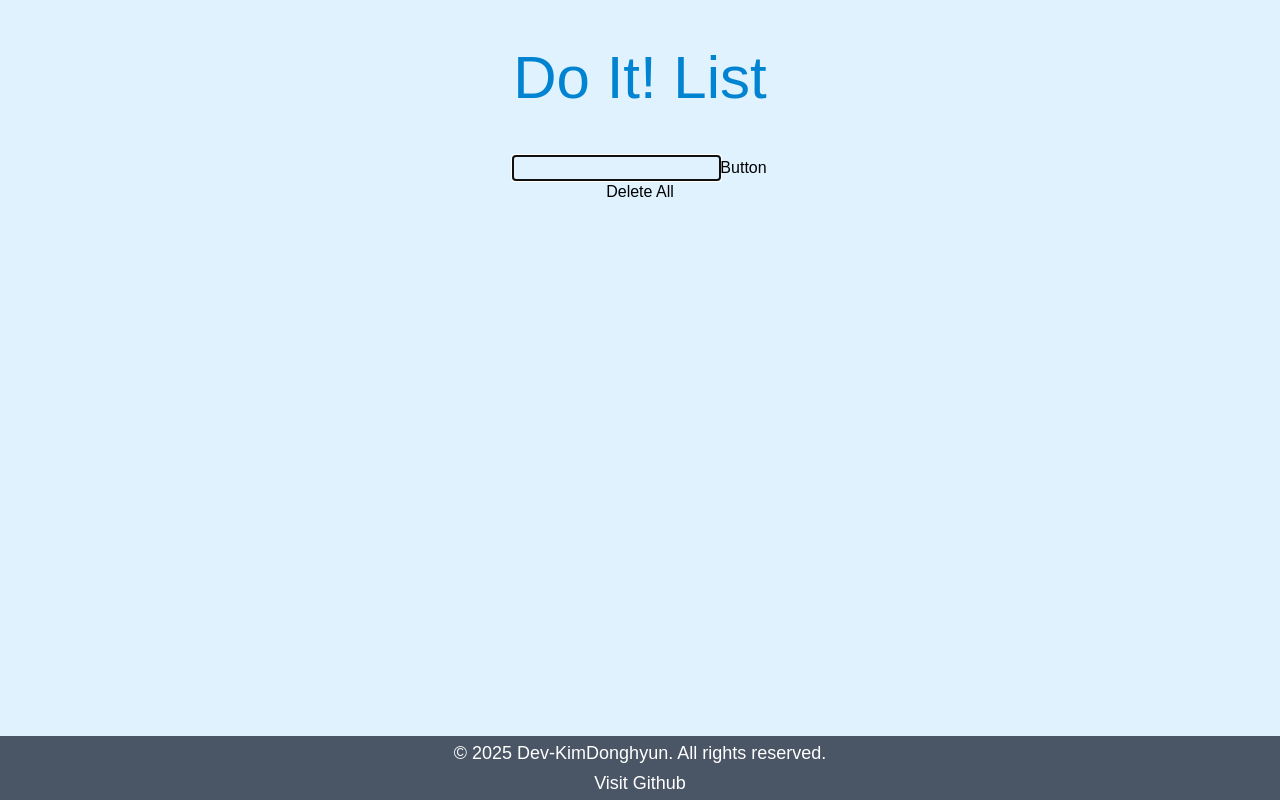
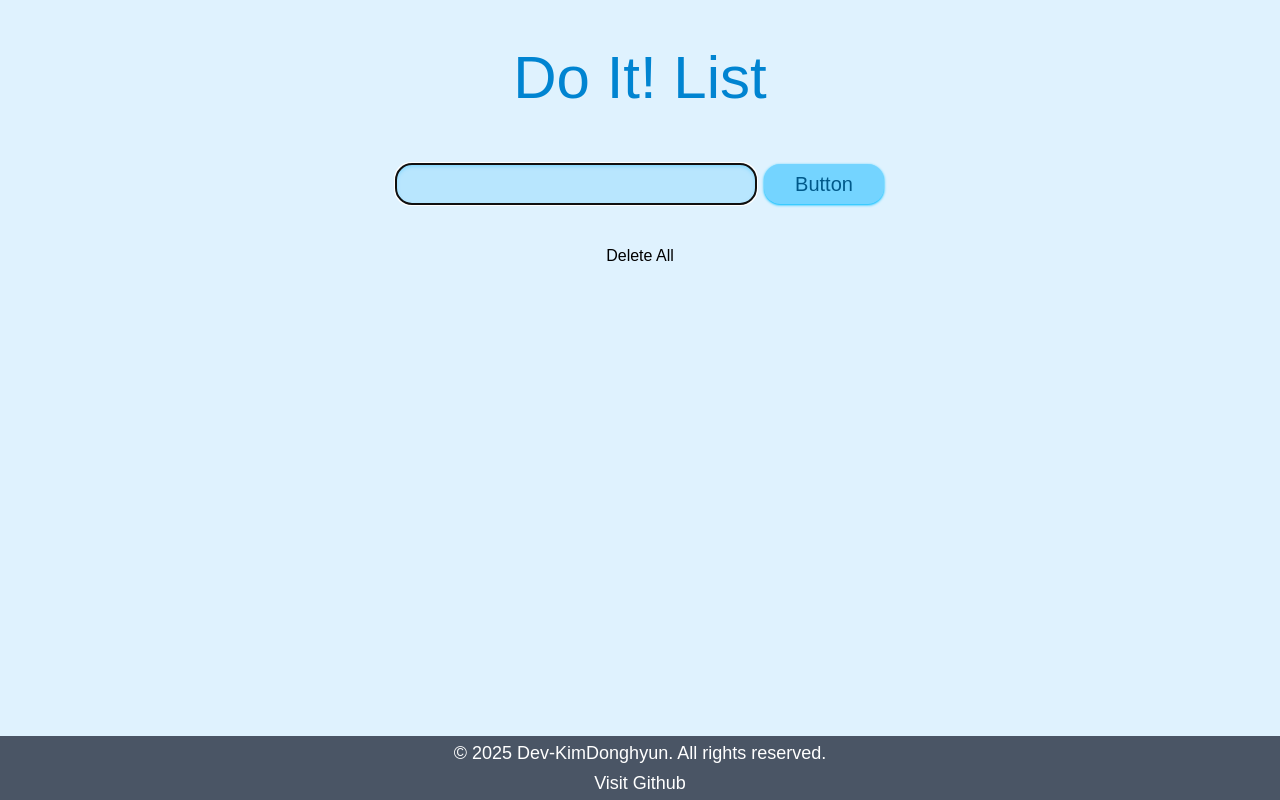
Before and after one commit to Dev-KimDonghyun/Do-It-List, a React (Vite) app: page / in a window 1280 px wide. Built offline with nearby package versions, Linux system fonts and the light colour scheme; a web font is replaced by a local one.

Commit message:
feat: Apply TailwindCSS Styling to TaskInput.tsx

```diff
--- a/src/components/TaskInput.tsx
+++ b/src/components/TaskInput.tsx
@@ -16,9 +16,10 @@ const TaskInput = ({
     inputRef.current?.focus();
   }, []);
   return (
-    <div>
-      <form onSubmit={uploadToList}>
+    <div className="mt-2 mb-10">
+      <form className="justify-center items-center" onSubmit={uploadToList}>
         <input
+          className="align-middle w-45 md:w-90 h-8 md:h-10 bg-sky-200 text-lg md:text-xl text-center text-sky-900 rounded-xl md:rounded-2xl mr-2 shadow-inner shadow-sky-300 hover:scale-101 transition-transform duration-300 cursor-text"
           ref={inputRef}
           onChange={(e) => {
             setToDoInput(e.target.value);
@@ -27,7 +28,12 @@ const TaskInput = ({
           value={toDoInput}
           required
         />
-        <button type="submit">Button</button>
+        <button
+          className="align-middle w-20 md:w-30 h-8 md:h-10 bg-sky-300 text-sm md:text-xl text-sky-800 rounded-xl md:rounded-2xl md:shadow shadow-sky-400 cursor-pointer hover:scale-98 transition-transform duration-300"
+          type="submit"
+        >
+          Button
+        </button>
       </form>
     </div>
   );
```
